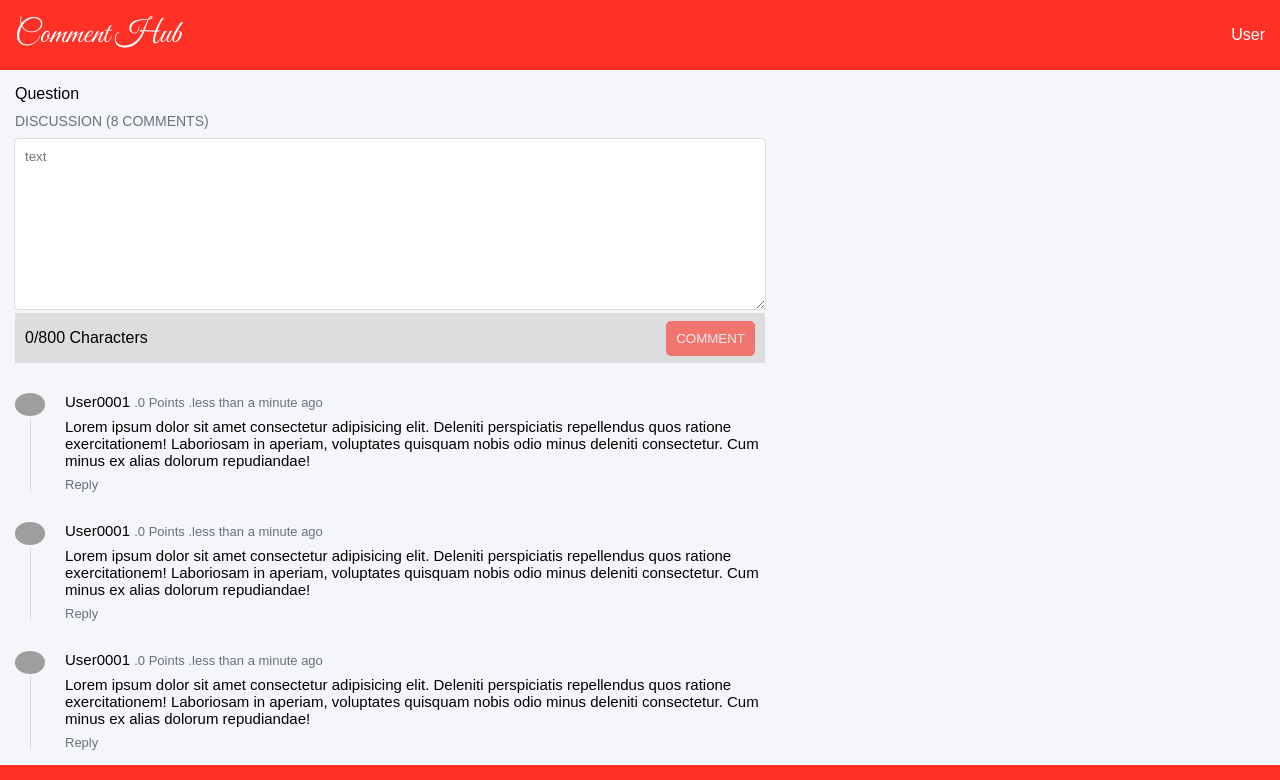
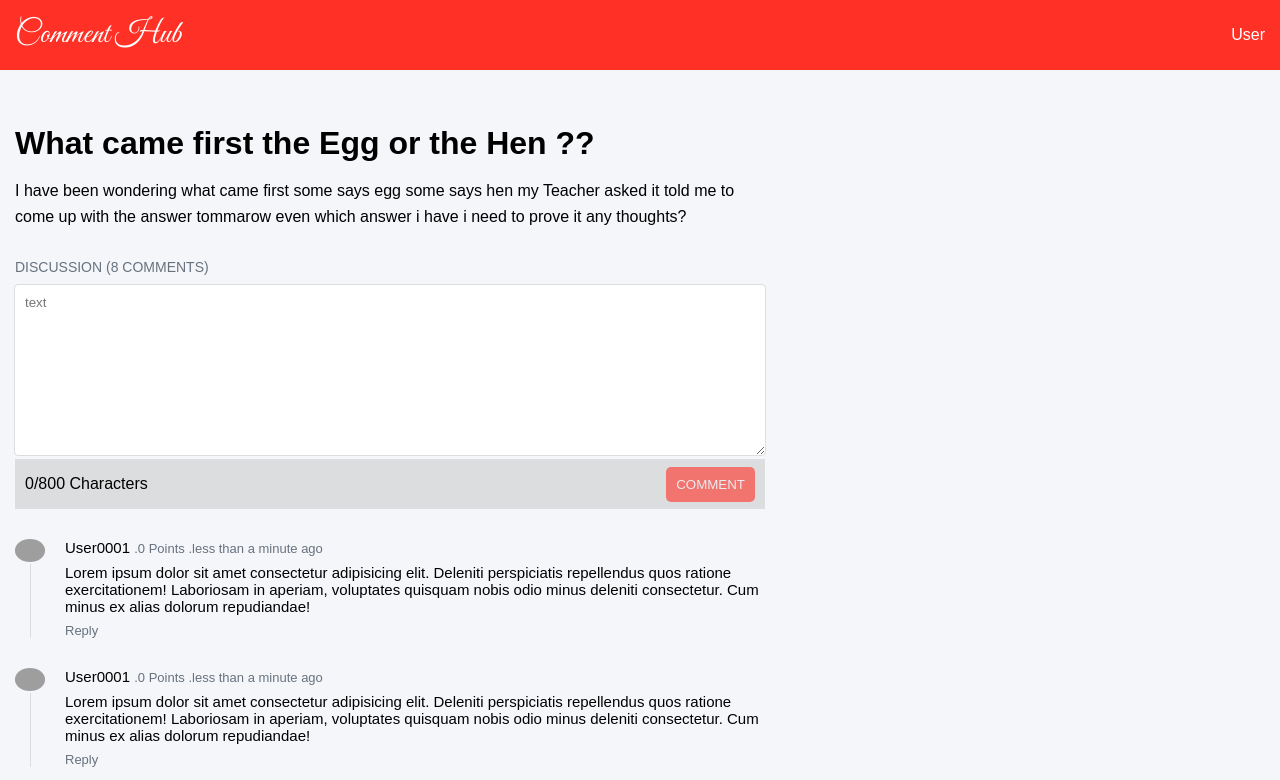
Before and after one commit to Yehan20/comment-feed-solution, a Vue app: page / in a window 1280 px wide. Shown: the top 780 px of the page. Built offline with nearby package versions, Linux system fonts and the light colour scheme; grey boxes are pictures that could not be loaded.

Commit message:
feat : creat comment feed ui and add styles

```diff
--- a/src/main.ts
+++ b/src/main.ts
@@ -1,6 +1,7 @@
 import { createApp } from 'vue'
+import { OhVueIcon } from "oh-vue-icons";
+
 import './assets/main.scss';
 import App from './App.vue'
 
-
-createApp(App).mount('#app')
+createApp(App).component("v-icon", OhVueIcon).mount('#app')
--- a/src/views/CommentFeed.vue
+++ b/src/views/CommentFeed.vue
@@ -2,8 +2,34 @@
 import CommentList from '../components/CommentList.vue';
 </script>
 <template>
-    <div>
-        Question
+    <div class="comment__feed">
+        <div class="question__wrapper">
+            <h1>What came first the Egg or the Hen ??</h1>
+            <div class="question__detail">
+                 <p>I have been wondering what came first some says egg some says hen
+                    my Teacher asked it told me to come up with the answer tommarow even which answer i have i need to prove it
+                    any thoughts?
+                </p>
+            </div>
+            <div class="question__stats">
+                 <!-- Upvote down vote List -->
+            </div>
+        </div>
+        <CommentList/>
     </div>
-    <CommentList/>
 </template>
+<style lang="scss" scoped>
+  @import '../assets/mixins.scss';
+
+  .comment__feed {
+    @include verticalPadding(40px,40px);
+  }
+  .question__wrapper {
+      @include verticalMargin(0px,20px)
+  }
+  .question__detail {
+     max-width: 750px;
+     line-height: 1.6;
+  }
+
+</style>
```
